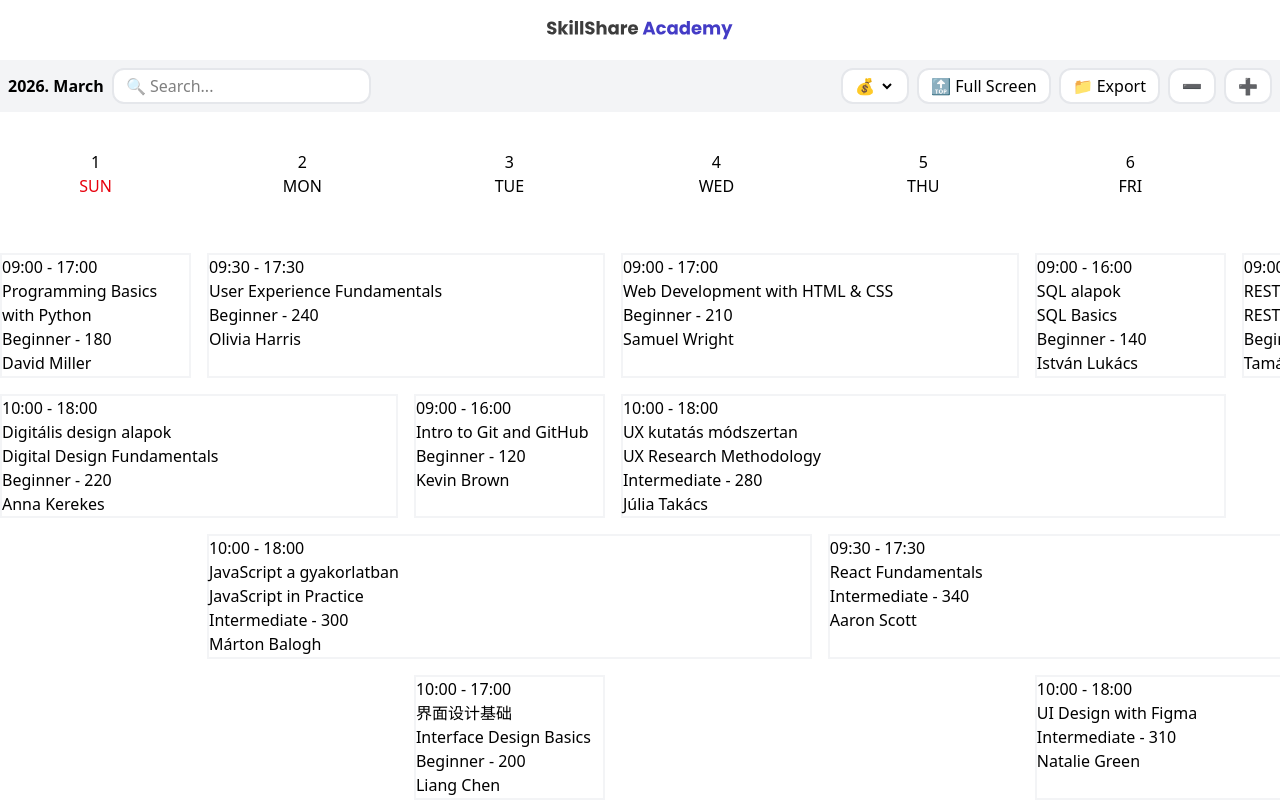
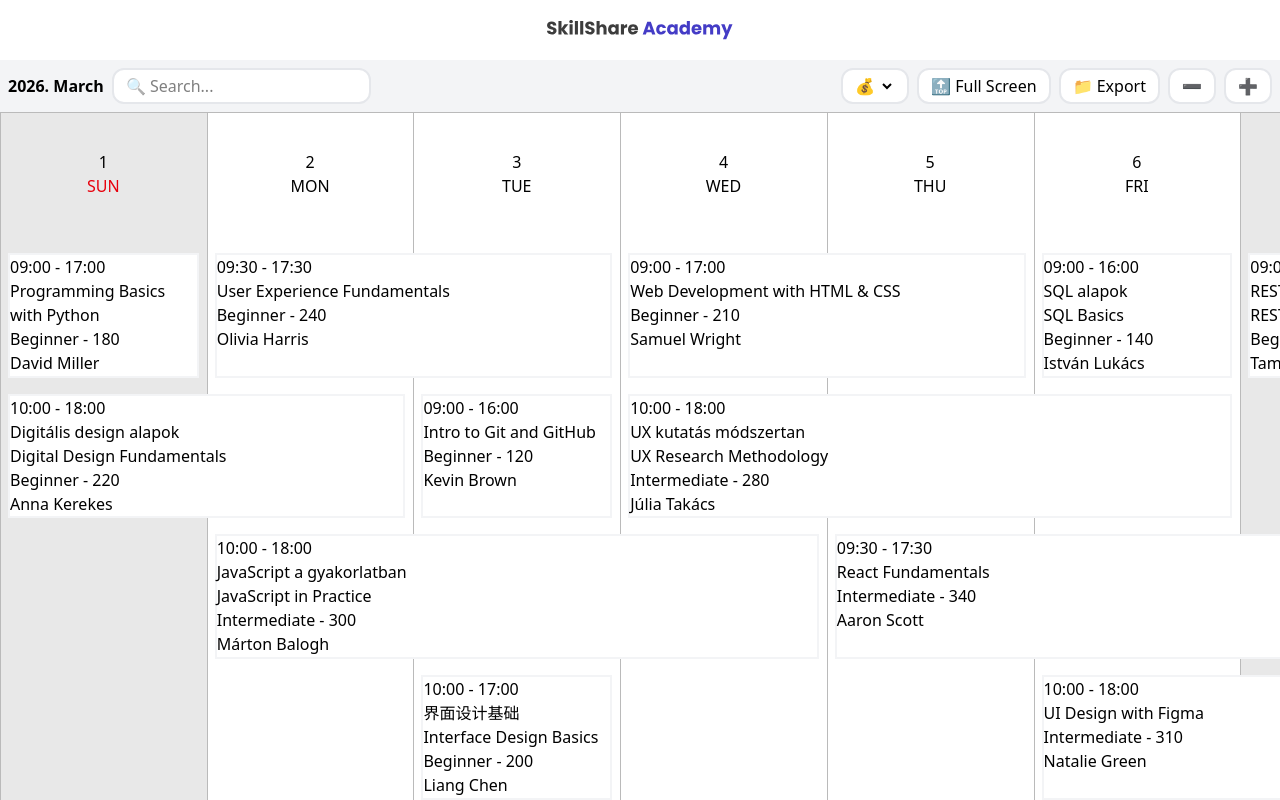
Before and after one commit to kiralysanyi/es2027-s17-r1-169, a React (Vite) app in the folder phase-2-src/: page / in a window 1280 px wide. Built offline with nearby package versions, Linux system fonts and the light colour scheme.

Commit message:
add grid lines (column lines)

```diff
--- a/phase-2-src/src/components/Calendar.jsx
+++ b/phase-2-src/src/components/Calendar.jsx
@@ -21,12 +21,17 @@
     const positionedCourses = positionCourses(courses)
     const dayMap = calcDayNames(startDay, endDay)
     return <div className="w-full overflow-x-auto flex-1">
-        <div style={{ transition: "200ms", gridTemplateColumns: `repeat(${endDay}, 1fr)`, columnGap: "1rem", rowGap: "1rem", width: (500 * scale) + "%", gridTemplateRows: `repeat(${calculateRowCount(courses) + 1}, 1fr)` }} className="grid h-full">
+        <div style={{
+            transition: "200ms",
+            gridTemplateColumns: `repeat(${endDay}, 1fr)`,
+            columnGap: "1rem",
+            rowGap: "1rem", width: (500 * scale) + "%",
+            gridTemplateRows: `repeat(${calculateRowCount(courses) + 1}, 1fr)`
+            }} className="grid h-full pl-2">
             {/* Render header */}
-            {dayMap.map((day, index) => <div className="flex flex-col align-middle justify-center" style={{ gridColumn: 0, gridRow: 0 }}>
+            {dayMap.map((day, index) => <div className={`flex flex-col align-middle justify-center gridline ${(day == "SAT") || (day == "SUN") ? "gridline-weekend" : ""}`} style={{ gridColumn: 0, gridRow: 0 }}>
                 <span className="mx-auto">{index + 1}</span>
-                <span className={`mx-auto ${(day == "SAT") || (day == "SUN") ? "text-red-600" : ""
-                    }`}>{day}</span>
+                <span className={`mx-auto ${(day == "SAT") || (day == "SUN") ? "text-red-600" : ""}`}>{day}</span>
             </div>)}
 
             {/* Render courses */}
--- a/phase-2-src/src/index.css
+++ b/phase-2-src/src/index.css
@@ -1,6 +1,8 @@
 @import "tailwindcss";
 
-:root, body, #root {
+:root,
+body,
+#root {
     @apply h-full;
 }
 
@@ -24,3 +26,23 @@
 .control-button:hover {
     @apply cursor-pointer;
 }
+
+.gridline {
+    position: relative;
+}
+
+.gridline::after {
+    content: "";
+    position: absolute;
+    top: 0px;
+    left: -0.5rem;
+    width: calc(100% + 2rem);
+    height: 100dvh;
+    background-color: white;
+    z-index: -1;
+    border: 1px solid rgb(186, 186, 186);
+}
+
+.gridline-weekend::after {
+    background-color: rgb(232, 232, 232);
+}
```
